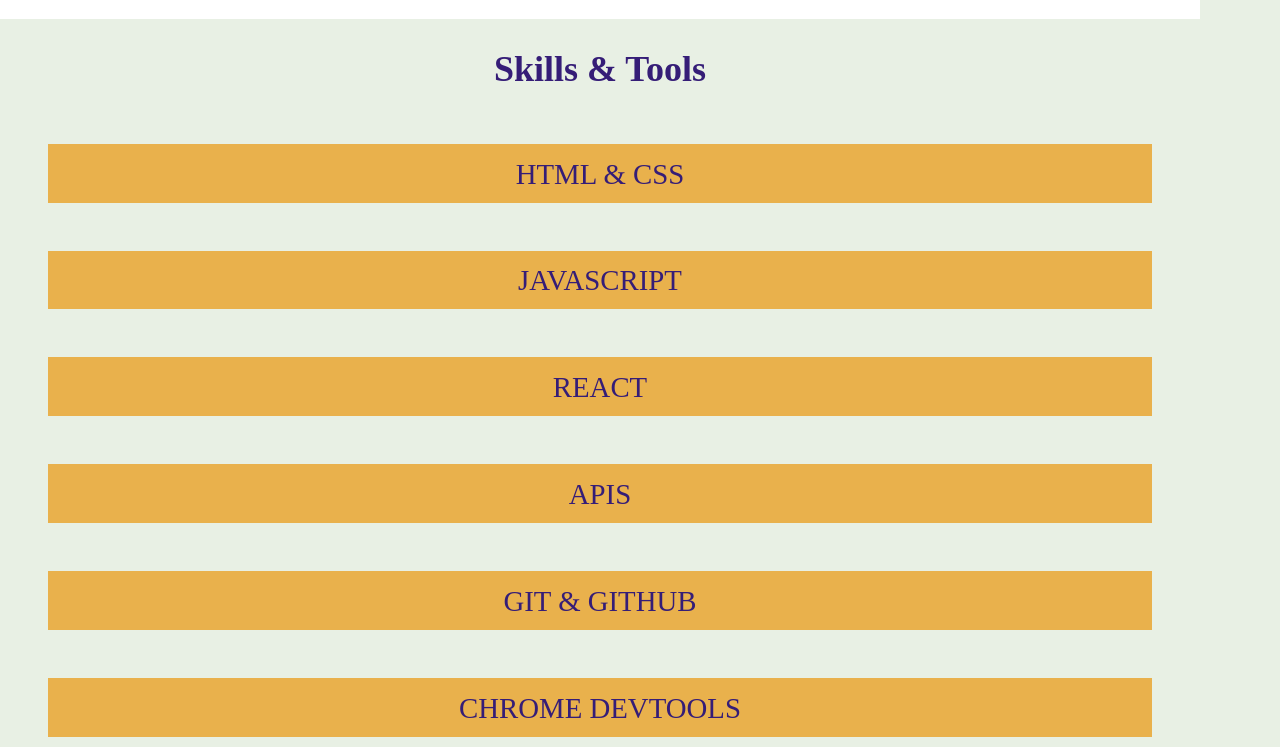
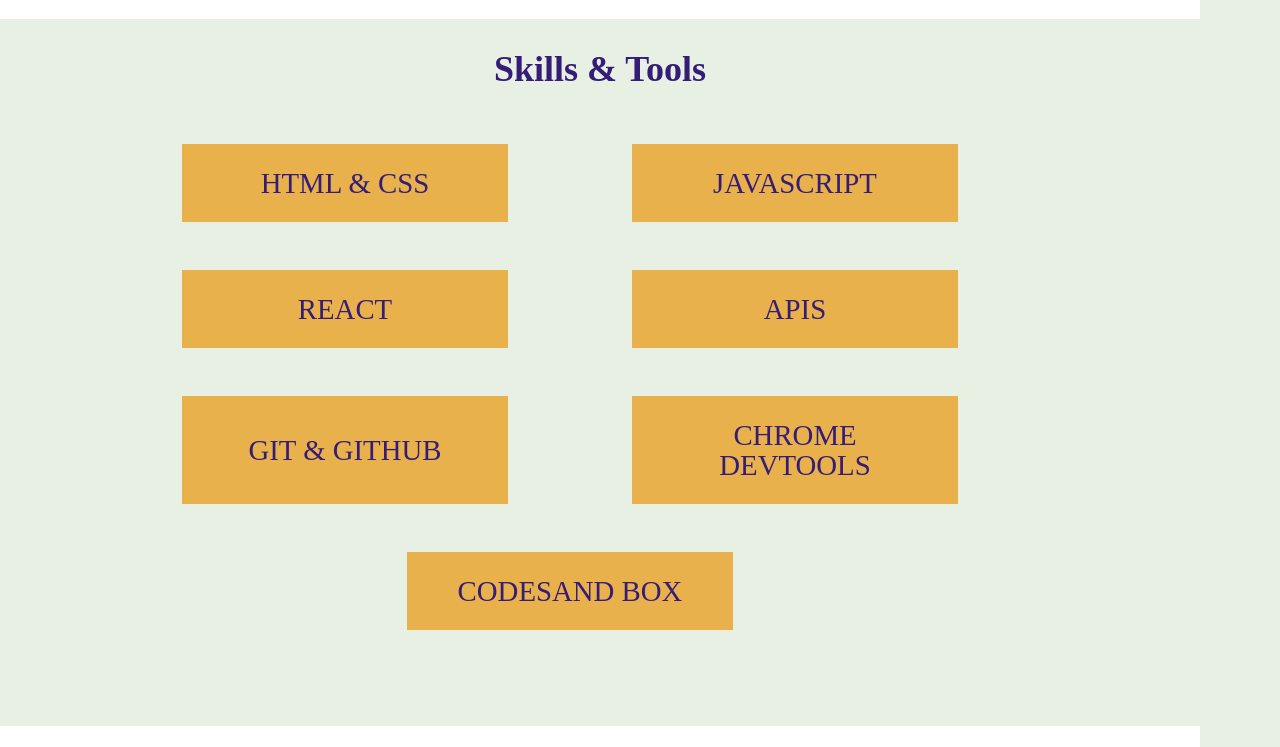
Before and after one commit to Elenakath/profile-1, a website built with Parcel: page index.html in a window 1280 px wide. Shown: the part 1940-2687 px from the top of the page. Built offline with nearby package versions, Linux system fonts and the light colour scheme.

Commit message:
Added sizing for skills section

```diff
--- a/css/main.css
+++ b/css/main.css
@@ -230,17 +230,14 @@
     flex-flow: column wrap;
    }
 
-   .skills-wrapper p {
+   .skill-item {
     line-height: 30px;
+    padding: .6rem;
+    background-color: #E9B14C;
+    margin: 1rem 2rem;
     text-align: center;
     font-size: 1.2rem;
     text-transform: uppercase;
-   }
-
-   .skill-item {
-    padding: .6rem;
-    background-color: #E9B14C;
-    margin: 1rem 2rem;
    }
 
    span {
@@ -449,7 +446,30 @@
     width: 45%;
    }
 
+   /*=== Skills Section ===*/
+
+   .skills-wrapper {
+    justify-content: space-around;
+    align-content: center;
+    width: 75%;
+    align-content: center;
+    flex-flow: row wrap;
+    padding-left: 5rem;
+   }
+
+   .skill-item {
+    line-height: 30px;
+    text-align: center;
+    font-size: 1.2rem;
+    text-transform: uppercase;
+    display: flex;
+    justify-content: center;
+    width: 33%;
+    align-items: center;
+   }
+
 }
+
 
 @media print,
   (-webkit-min-device-pixel-ratio: 1.25),
```
